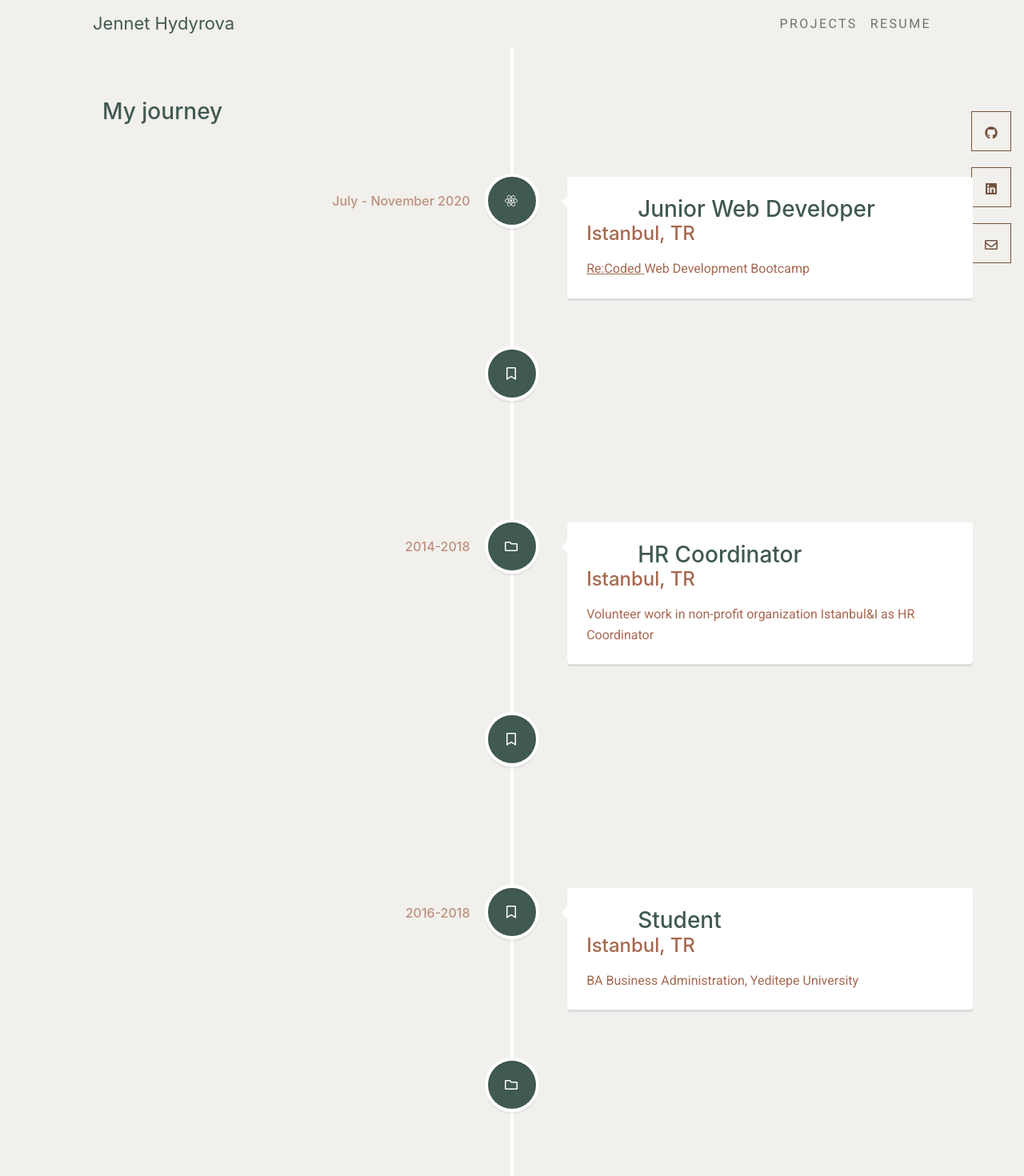
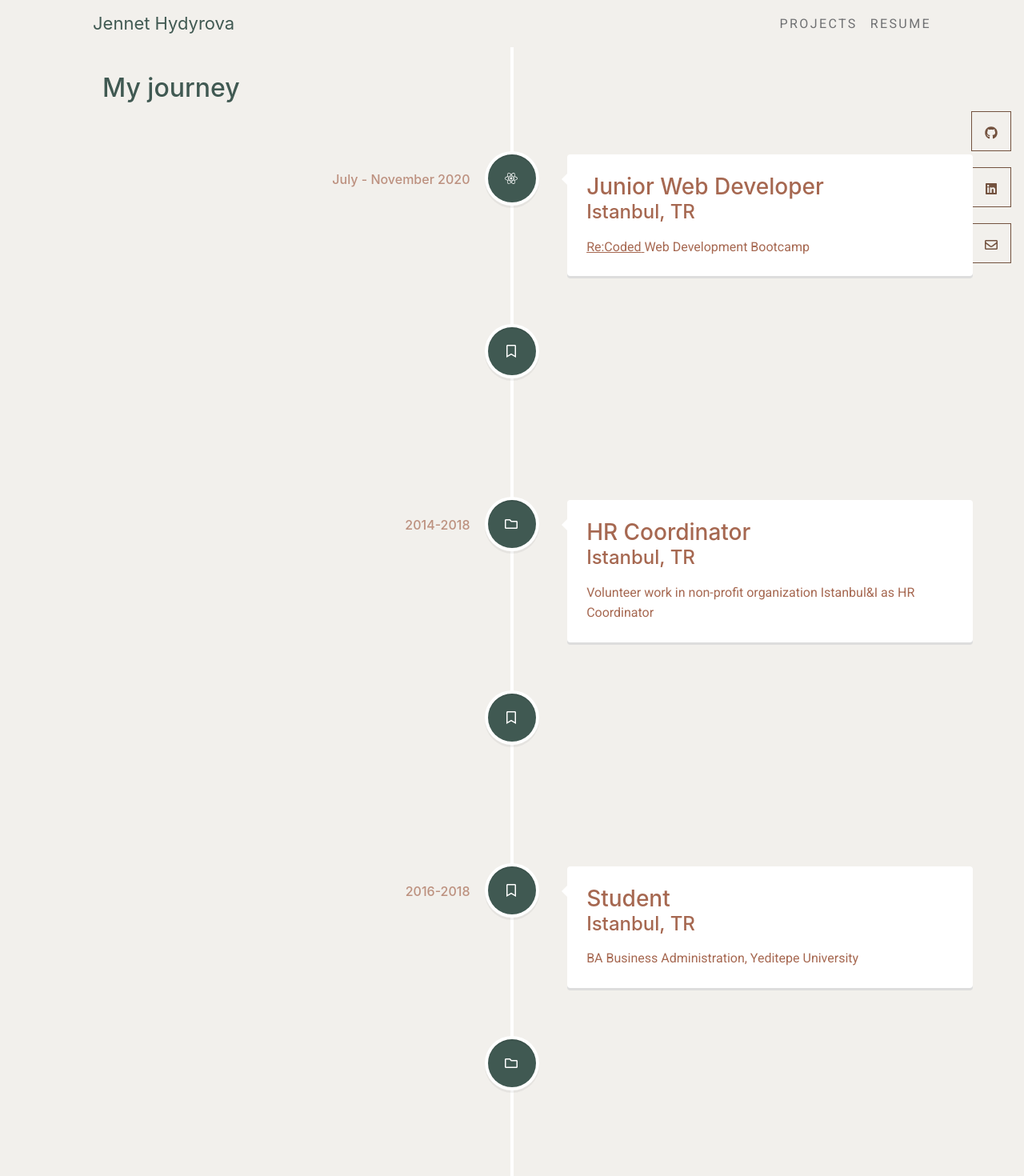
Before and after one commit to jennethydyrova/my-portfolio, a React (Create React App) app: page /resume in a window 1280 px wide. Shown: the top 1470 px of the page at 80% size. Built offline with nearby package versions, Linux system fonts and the light colour scheme.

Commit message:
change header styling

```diff
--- a/src/components/ProjectCards/index.js
+++ b/src/components/ProjectCards/index.js
@@ -23,7 +23,7 @@ const ProjectCards = () => {
   return (
     <Container>
       <Row>
-        <h3>Things I worked on</h3>
+        <h2>Things I worked on</h2>
       </Row>
 
       {projectData.projects.map((project) => (
--- a/src/components/ProjectCards/index.scss
+++ b/src/components/ProjectCards/index.scss
@@ -1,6 +1,6 @@
 @import url("https://fonts.googleapis.com/css?family=Open+Sans:400,600");
-
-h3 {
+.container {
+  h2 {
     color: #405952;
     margin: 2rem;
   }
@@ -81,21 +81,8 @@ h3 {
     }
 
     .content {
-    // width: 18em;
-    // height: 20rem;
       max-width: 80%;
     }
-
-  // .hoverContent {
-  //   overflow: hidden;
-  //   max-height: 0;
-  //   transform: translateY(1em);
-  //   transition: all 0.5s ease;
-  //   .card-text {
-  //     color: #707173;
-  //     line-height: 1.4em;
-  //   }
-  // }
 
     &:hover {
       width: 100%;
@@ -114,13 +101,10 @@ h3 {
         transition: width 0 ease;
       }
 
-    // .logo {
-    //   margin-bottom: 0.5em;
-    // }
-
       .hoverContent {
         max-height: 14rem;
         transform: none;
       }
     }
   }
+}
--- a/src/components/ProjectCards/projectData.json
+++ b/src/components/ProjectCards/projectData.json
@@ -2,7 +2,7 @@
   "projects": [
     {
       "projectName": "Safe Place",
-      "description": "Safe Place is a final project in Re:Coded Front End Web Development bootcamp that me and other 3 team members built within 4 weeks. This website targets to tackle problem of domestic violence against women in three ways: provide immidiate help, assist women in finding their psychological health and ensure their economic independency.",
+      "description": "Safe Place is a final project in Re:Coded Front End Web Development bootcamp that me and other 3 team members built within 4 weeks. This website targets to tackle the problem of domestic violence against women in three ways: provide immidiate help, assist women in reaching psychological help and help them to become financially independent.",
       "githubLink": "https://github.com/ReCoded-Org/capstone-istanbul-safe_place",
       "demoLink": "https://safe-place.netlify.app/",
       "projectImg": "safePlaceProjectImg",
@@ -35,7 +35,7 @@
     },
     {
       "projectName": "Madlibs",
-      "description": "blabla",
+      "description": "Mad Libs is a phrasal template word game which consists of one player prompting others for a list of words to substitute for blanks in a story before reading aloud.",
       "githubLink": "https://github.com/jennethydyrova/mad-libs",
       "demoLink": "https://madlibs-js.netlify.app/",
       "projectImg": "madLibsProjectImg",
--- a/src/containers/Home/index.js
+++ b/src/containers/Home/index.js
@@ -51,7 +51,7 @@ const Home = () => {
       </Row>
       <Row className="justify-content-md-center tech">
         <Col>
-          <h3>Knowledge of:</h3>
+          <h2>Knowledge of:</h2>
         </Col>
       </Row>
 
--- a/src/containers/ResumePage/index.js
+++ b/src/containers/ResumePage/index.js
@@ -12,9 +12,9 @@ const ResumePage = () => {
   return (
     <div className="resumePage">
       <VerticalTimeline>
-        <h3>My journey</h3>
+        <h2>My journey</h2>
         <VerticalTimelineElement
-          className="vertical-timeline-element--work"
+          className="vertical-timeline-element--work resumeCard "
           contentStyle={{ background: "fff", color: "#a66851" }}
           contentArrowStyle={{ borderRight: "7px solid  fff" }}
           date="July - November 2020"
@@ -42,7 +42,7 @@ const ResumePage = () => {
         </VerticalTimelineElement>
 
         <VerticalTimelineElement
-          className="vertical-timeline-element--work"
+          className="vertical-timeline-element--work resumeCard"
           contentStyle={{ background: "fff", color: "#a66851" }}
           contentArrowStyle={{ borderRight: "7px solid  fff" }}
           date="2019 - 2020"
@@ -59,7 +59,7 @@ const ResumePage = () => {
         </VerticalTimelineElement>
 
         <VerticalTimelineElement
-          className="vertical-timeline-element--work"
+          className="vertical-timeline-element--work resumeCard"
           contentStyle={{ background: "fff", color: "#a66851" }}
           contentArrowStyle={{ borderRight: "7px solid  fff" }}
           date="2014-2018"
@@ -79,7 +79,7 @@ const ResumePage = () => {
         </VerticalTimelineElement>
 
         <VerticalTimelineElement
-          className="vertical-timeline-element--work"
+          className="vertical-timeline-element--work resumeCard"
           contentStyle={{ background: "fff", color: "#a66851" }}
           contentArrowStyle={{ borderRight: "7px solid  fff" }}
           date="July - August 2018"
@@ -96,7 +96,7 @@ const ResumePage = () => {
         </VerticalTimelineElement>
 
         <VerticalTimelineElement
-          className="vertical-timeline-element--work"
+          className="vertical-timeline-element--work resumeCard"
           contentStyle={{ background: "fff", color: "#a66851" }}
           contentArrowStyle={{ borderRight: "7px solid  fff" }}
           date="2016-2018"
@@ -113,7 +113,7 @@ const ResumePage = () => {
         </VerticalTimelineElement>
 
         <VerticalTimelineElement
-          className="vertical-timeline-element--work"
+          className="vertical-timeline-element--work resumeCard"
           contentStyle={{ background: "fff", color: "#a66851" }}
           contentArrowStyle={{ borderRight: "7px solid  fff" }}
           date="June - August 2017"
@@ -133,7 +133,7 @@ const ResumePage = () => {
         </VerticalTimelineElement>
 
         <VerticalTimelineElement
-          className="vertical-timeline-element--work"
+          className="vertical-timeline-element--work resumeCard"
           contentStyle={{ background: "fff", color: "#a66851" }}
           contentArrowStyle={{ borderRight: "7px solid  fff" }}
           date="2014-2018"
--- a/src/containers/ResumePage/index.scss
+++ b/src/containers/ResumePage/index.scss
@@ -1,6 +1,6 @@
 .resumePage {
   height: 100%;
-  h3 {
+  h2 {
     color: #405952;
     margin-left: 4rem;
   }
```
Lines whose indentation alone changed are shown as unchanged.
